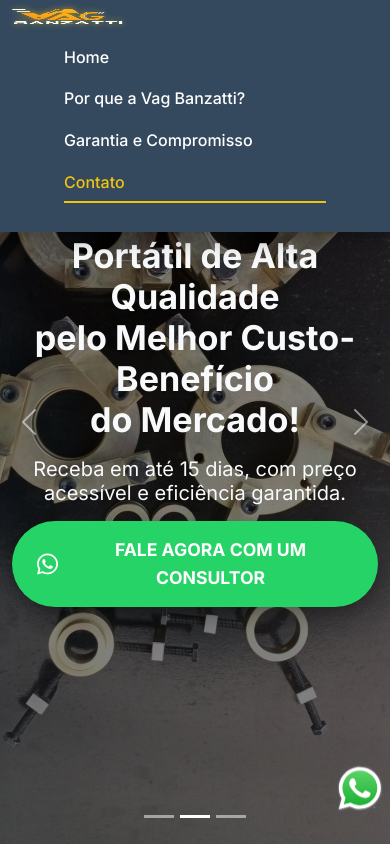
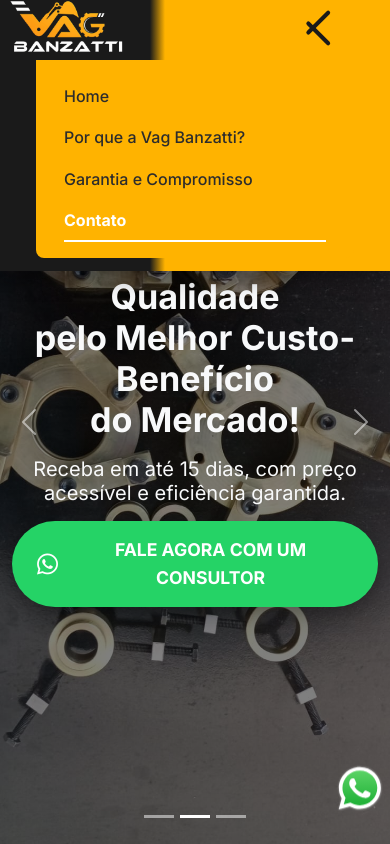
Before and after one commit to JH3nry/Teste, a plain HTML site: page index.html in a window 390 px wide. Both pictures are taken after a click on the button 342 px from the left and 16 px from the top of the page. Shown: the top 844 px of the page. Drawn offline with nearby package versions, Linux system fonts and the light colour scheme.

Commit message:
Add files via upload

```diff
--- a/css/app.css
+++ b/css/app.css
@@ -3,7 +3,7 @@
     /* Efeito ao tocar (active) nos links do footer */
     #section-contato a:active,
     #section-contato a:focus {
-        color: #f1c40f !important;
+        color: #ffffff !important;
         /* amarelo */
     }
 
@@ -21,14 +21,14 @@
     /* Reset geral para links e ícones */
     #section-contato a,
     #section-contato a i {
-        color: #ecf0f1;
+        color: #2C2C2C;
         transition: color 0.3s ease;
     }
 
     /* Hover geral: dourado */
     #section-contato a:hover,
     #section-contato a:hover i {
-        color: #f1c40f !important;
+        color: white !important;
     }
 
     /* ÍCONE do WhatsApp SEMPRE verde */
@@ -38,7 +38,7 @@
 
     /* TEXTO do WhatsApp branco normalmente */
     #section-contato a[href*="wa.me"] {
-        color: #ecf0f1 !important;
+        color: #2C2C2C !important;
     }
 
     /* TEXTO do WhatsApp fica verde no hover */
@@ -209,6 +209,8 @@
     box-shadow: 0 8px 20px rgba(0, 0, 0, 0.2);
 }
 
+
+
 .whatsapp-float:hover .whatsapp-text {
     opacity: 1;
     max-width: 200px;
@@ -237,19 +239,56 @@ h6 {
 }
 
 .navbar-custom {
-    background-color: #34495e;
-    /* Azul escuro */
-    box-shadow: 0 8px 20px rgba(0, 0, 0, 0.3);
-    /* sombra mais intensa */
-    padding: 0.8rem 1.5rem;
+  position: fixed;
+  padding: 0.8rem 1.5rem;
+  box-shadow: 0 8px 20px rgba(0, 0, 0, 0.3);
+  background: linear-gradient(to right,
+    #1a1a1a 0px,      /* começa com preto escuro */
+    #1a1a1a 120px,    /* faixa escura termina em 180px */
+    #1a1a1a 150px,    /* início do gradiente */
+    #FFB300 165px,    /* gradiente vai até 220px */
+    #FFB300 100%      /* o restante da navbar é amarelo */
+  );
 }
 
-.navbar-brand img {
-    height: 50px;
-    filter: drop-shadow(0 0 3px rgba(241, 196, 15, 0.6));
-    /* destaque amarelo sutil */
-    transition: transform 0.3s ease;
+
+/* Área da logo dentro da faixa escura */
+.logo-area {
+  width: 80px;
+  height: 80px;
+  background-color: transparent;
+  padding-left: 0.5rem;
+  padding-right: 0.5rem;
+  z-index: 2;
 }
+
+/* Imagem da logo */
+.logo-img {
+  width: 64px;
+  height: 64px;
+  object-fit: contain;
+  display: block;
+}
+
+/* Estilo dos links do menu */
+.navbar-nav .nav-link {
+  font-weight: 500;
+  color: #333;
+  position: relative;
+  transition: all 0.3s ease;
+}
+
+/* Hover nos links */
+.navbar-nav .nav-link:hover,
+.navbar-nav .nav-link.active {
+  color: #000;
+  font-weight: bold;
+}
+
+
+
+
+
 
 .navbar-brand:hover img {
     transform: scale(1.05);
@@ -262,7 +301,7 @@ h6 {
 
 .navbar-nav .nav-link {
     position: relative;
-    color: #ffffff;
+    color: 	#2C2C2C;
     font-weight: 500;
     margin: 0 0.75rem;
     padding: 0.5rem 0;
@@ -277,13 +316,13 @@ h6 {
     bottom: 0;
     width: 0%;
     height: 2px;
-    background-color: #f1c40f;
+    background-color: white;
     transition: all 0.3s ease;
     transform: translateX(-50%);
 }
 
 .navbar-nav .nav-link:hover:not(.active) {
-    color: #f1c40f;
+    color: white;
 }
 
 .navbar-nav .nav-link:hover:not(.active)::after {
@@ -291,7 +330,7 @@ h6 {
 }
 
 .navbar-nav .nav-link.active {
-    color: #f1c40f;
+    color: white;
 }
 
 .navbar-nav .nav-link.active::after {
@@ -308,8 +347,9 @@ h6 {
 
 @media (max-width: 991px) {
     .navbar-collapse {
-        background-color: #34495e;
+        background-color: #FFB300;
         padding: 1rem;
+        margin-top: 2vh;
         border-radius: 0 0 8px 8px;
     }
 
@@ -340,7 +380,7 @@ h6 {
 /* Cor padrão do texto e ícones */
 .custom-icon,
 .custom-list-item {
-    color: #34495e;
+    color: 	#2C2C2C;
     transition: color 0.3s ease;
 }
 
@@ -399,3 +439,56 @@ h6 {
     transform: translateY(-6px);
     box-shadow: 0 10px 25px rgba(0, 0, 0, 0.12);
 }
+
+/* Botão estilo retroescavadeira */
+.retro-toggler {
+  width: 40px;
+  height: 30px;
+  position: relative;
+  border: none;
+  background: transparent;
+  display: flex;
+  flex-direction: column;
+  justify-content: space-between;
+  padding: 0;
+  z-index: 999;
+  transition: transform 0.2s ease-in-out;
+}
+
+.retro-bar {
+  height: 4px;
+  background-color: #1a1a1a; /* quase preto */
+  border-radius: 2px;
+  transition: transform 0.4s cubic-bezier(0.68, -0.55, 0.27, 1.55), opacity 0.3s;
+}
+
+/* Posicionamento inicial das barras */
+.top-bar, .middle-bar, .bottom-bar {
+  width: 100%;
+  transform-origin: left center; /* para dar o efeito de dobradiça */
+}
+
+/* ANIMAÇÃO tipo "braço de retro" quando menu está ABERTO */
+.retro-toggler:not(.collapsed) .top-bar {
+  transform: rotate(45deg) translateY(10px);
+  width: 80%;
+}
+
+.retro-toggler:not(.collapsed) .middle-bar {
+  opacity: 0;
+}
+
+.retro-toggler:not(.collapsed) .bottom-bar {
+  transform: rotate(-45deg) translateY(-10px);
+  width: 80%;
+}
+
+.cep-link {
+  text-decoration: none;
+  color: inherit; /* cor normal */
+  transition: color 0.3s ease;
+}
+
+.cep-link:active {
+  color: white;
+}
```
